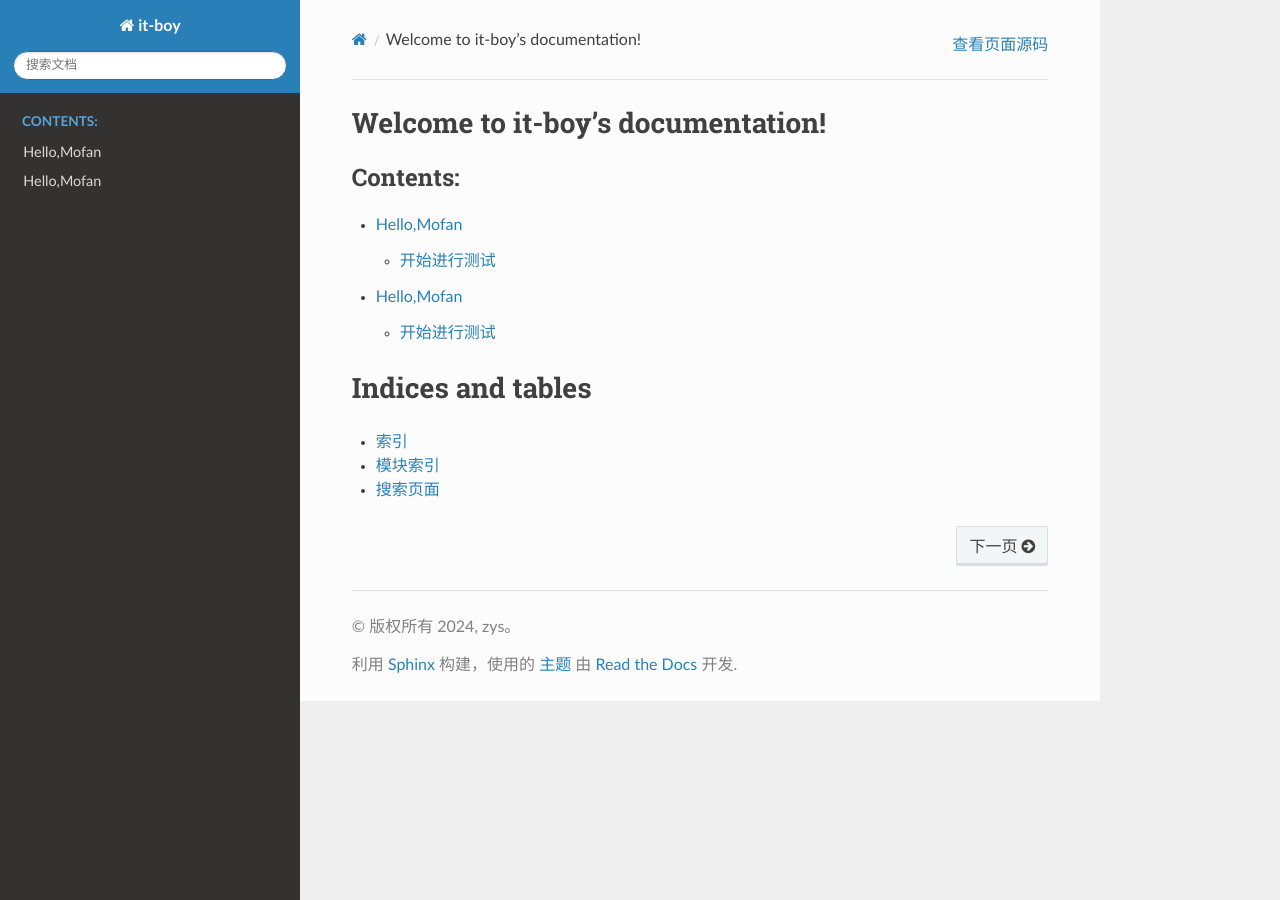
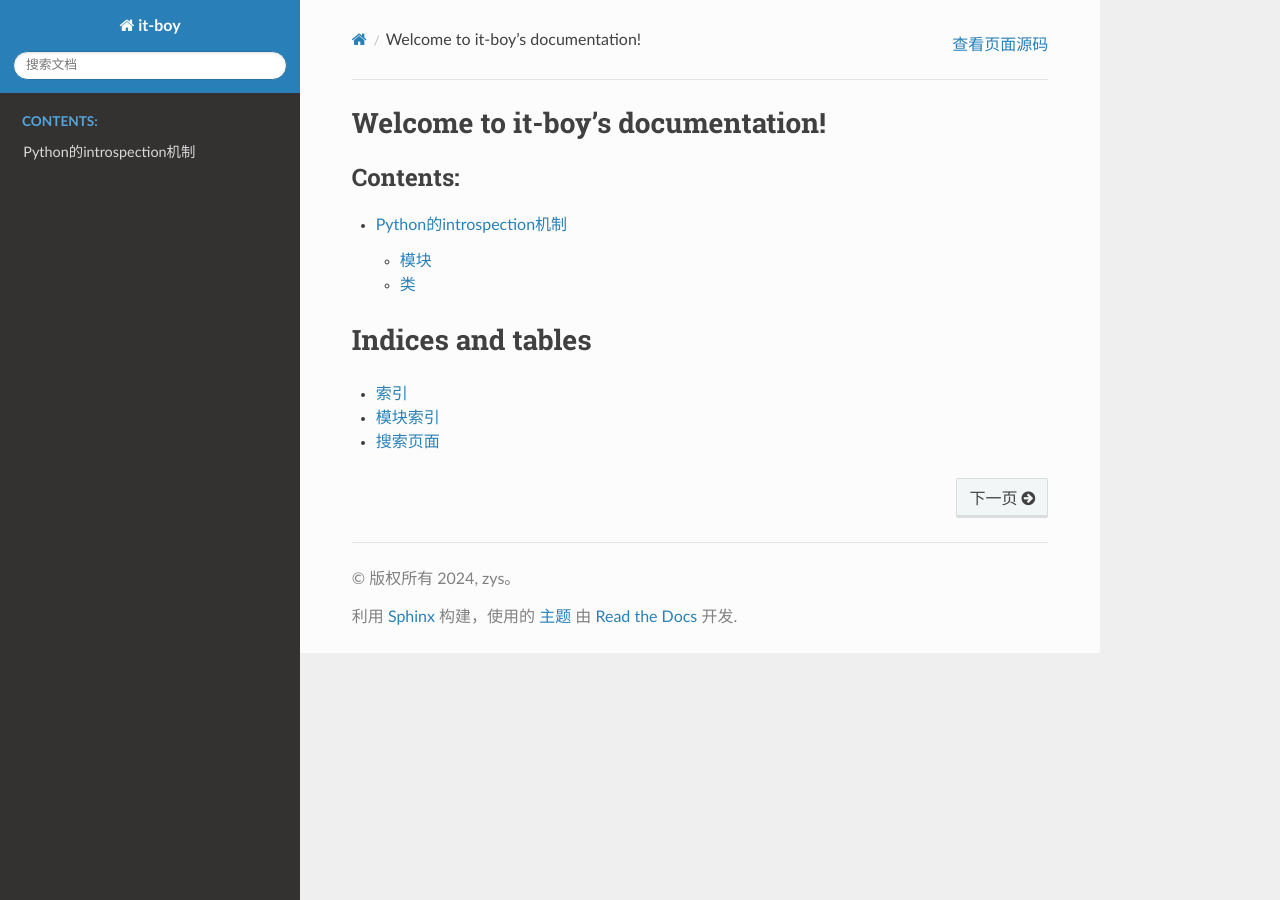
Before and after one commit to zysok2023/myblog, a Sphinx documentation site: the page built from docs/source/index.rst, in a window 1280 px wide. Built offline with Sphinx 7.4.7 and the Read the Docs theme 2.0.0, drawn with Linux system fonts in a browser that asks for light colours.

```diff
--- a/docs/source/index.rst
+++ b/docs/source/index.rst
@@ -10,8 +10,8 @@ Welcome to it-boy's documentation!
    :maxdepth: 2
    :caption: Contents:
 
-   编码/字符集
-   网络/JWT
+   测试1
+
 Indices and tables
 ==================
 
--- /dev/null
+++ b/docs/source/测试1.md
@@ -0,0 +1,37 @@
+# Python的introspection机制
+
+dir()
+
+getattr()
+
+hasattr()
+
+type()
+
+callable()
+
+id()
+
+isinstance()
+
+## 模块
+
+\__doc\__
+
+\__name\__
+
+\__file\__
+
+\__dict\__
+
+## 类
+
+\__doc\__
+
+\__name\__
+
+\__dict\__
+
+\__module\__
+
+\__bases\__
--- a/docs/source/编码/字符集.md
+++ /dev/null
@@ -1,3 +0,0 @@
-# Hello,Mofan
-## 开始进行测试
-very ok!
--- a/docs/source/网络/JWT.md
+++ /dev/null
@@ -1,3 +0,0 @@
-# Hello,Mofan
-## 开始进行测试
-very ok!
```
Also changed, not shown: docs/source/编码/index.rst (deleted, +0 -7 lines), docs/source/网络/index.rst (deleted, +0 -7 lines).
